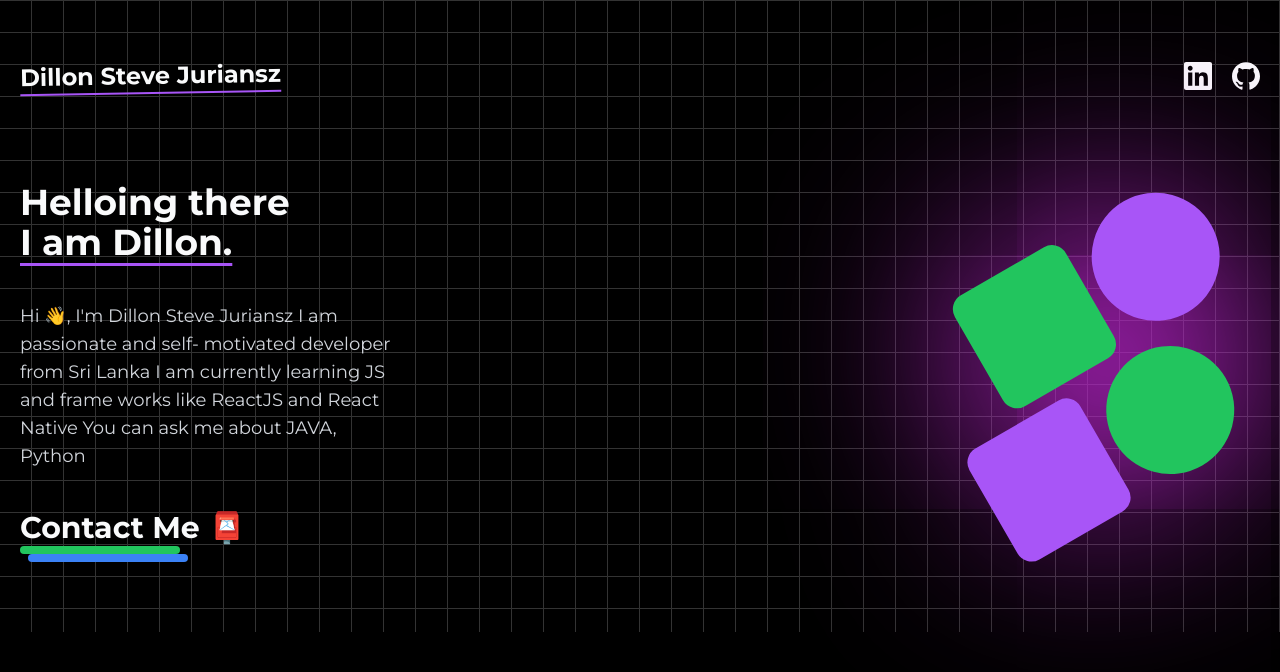
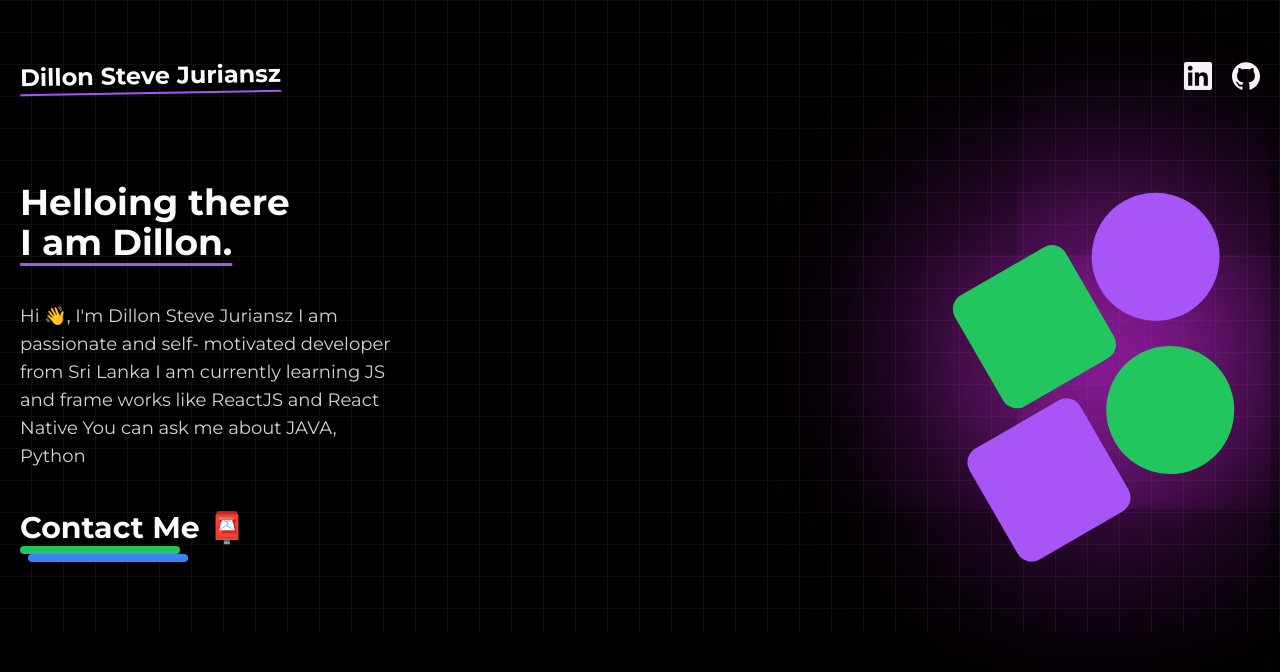
Before and after one commit to dillon-sj/dillon-sj, a Next.js app in the folder portfolio/: page / in a window 1280 px wide. Shown: the top 672 px of the page. Built offline with nearby package versions, Linux system fonts and the light colour scheme.

Commit message:
small update in page.tsx

```diff
--- a/portfolio/app/(home)/page.tsx
+++ b/portfolio/app/(home)/page.tsx
@@ -5,9 +5,12 @@ import LandingSection from "./components/LandingSection";
 export default function page() {
   return (
     <div className="min-h-screen bg-black overflow-hidden ">
-      <div className="max-w-7xl mx-auto p-5 dark:bg-grid-white/[0.2] bg-grid-black/[0.2] ">
-        <Navbar />
-        <LandingSection />
+      {/* this is the bg grid box line  */}
+      <div className="dark:bg-grid-white/[0.06] bg-grid-black/[0.2] ">
+        <div className="max-w-7xl mx-auto p-5 ">
+          <Navbar />
+          <LandingSection />
+        </div>
       </div>
     </div>
   );
```
